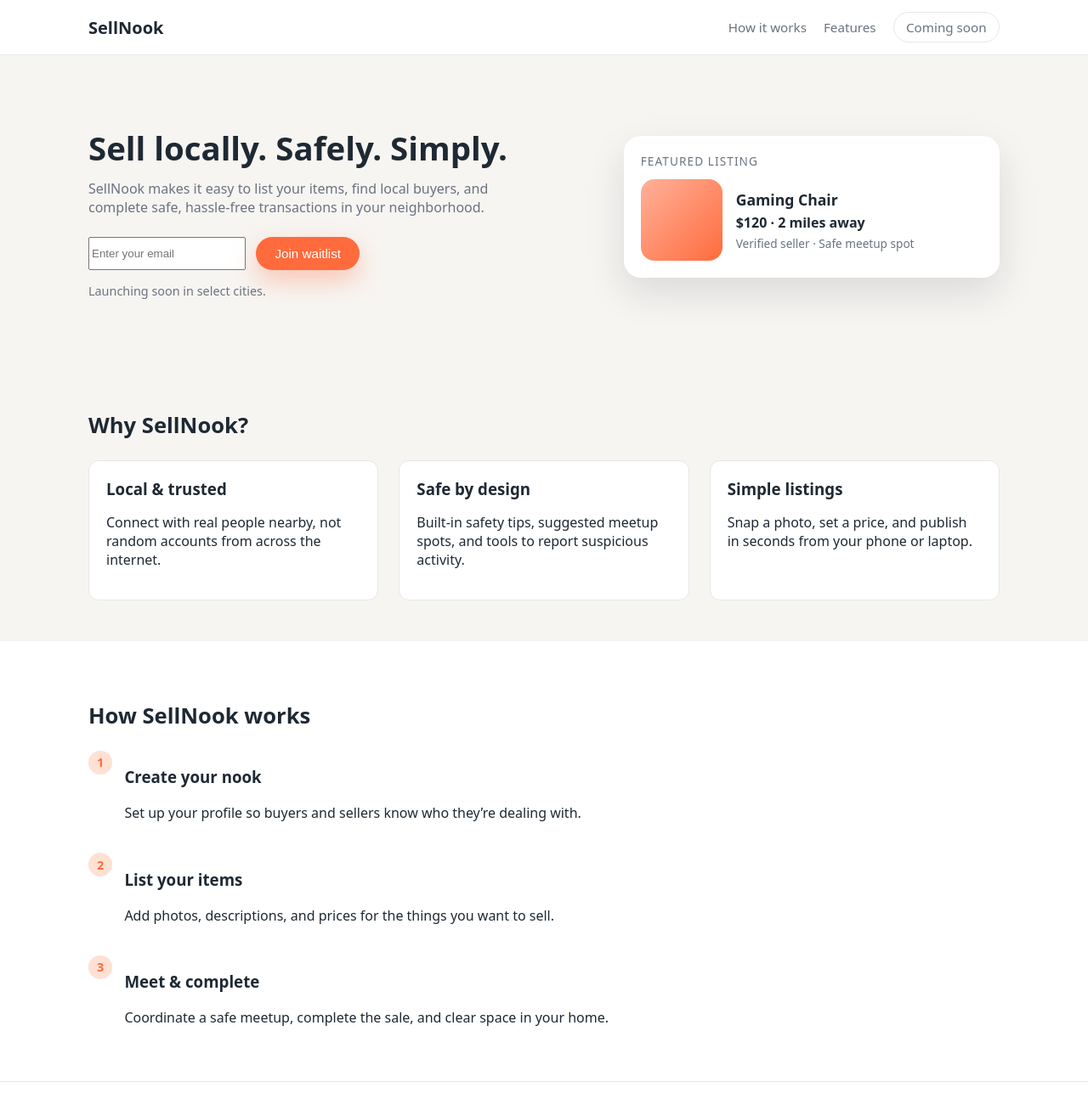
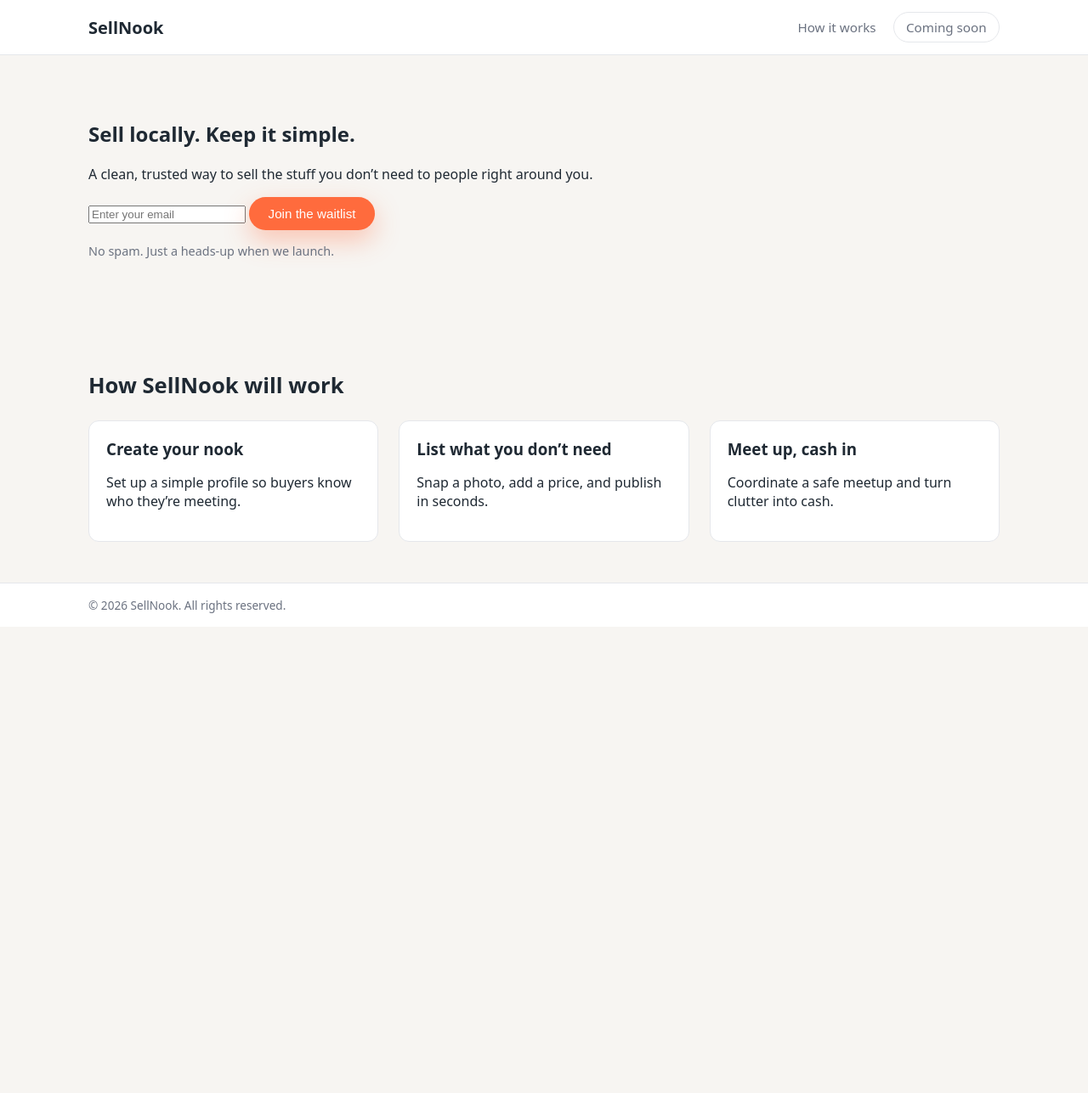
Before and after one commit to pigiyplayz/Sellnook-Frontend, a website: page frontend/index.html in a window 1280 px wide. Shown: the top 1287 px of the page at 85% size. After the commit the page ends 800 px from the top, so only its background shows below. Drawn offline with Linux system fonts and the light colour scheme.

Commit message:
Update index.html

```diff
--- a/frontend/index.html
+++ b/frontend/index.html
@@ -2,7 +2,7 @@
 <html lang="en">
 <head>
   <meta charset="UTF-8" />
-  <title>SellNook – Buy & Sell Locally</title>
+  <title>SellNook – Local Selling, Done Right</title>
   <meta name="viewport" content="width=device-width, initial-scale=1" />
   <link rel="stylesheet" href="styles.css" />
 </head>
@@ -12,88 +12,45 @@
       <div class="sn-logo">SellNook</div>
       <nav class="sn-nav">
         <a href="#how-it-works">How it works</a>
-        <a href="#features">Features</a>
         <a href="coming-soon.html" class="sn-nav-cta">Coming soon</a>
       </nav>
     </div>
   </header>
 
   <main>
-    <section class="sn-hero">
-      <div class="sn-container sn-hero-inner">
-        <div class="sn-hero-text">
-          <h1>Sell locally. Safely. Simply.</h1>
-          <p>
-            SellNook makes it easy to list your items, find local buyers, and
-            complete safe, hassle‑free transactions in your neighborhood.
+    <section class="sn-hero sn-hero-centered">
+      <div class="sn-container sn-hero-centered-inner">
+        <h1>Sell locally. Keep it simple.</h1>
+        <p class="sn-hero-sub">
+          A clean, trusted way to sell the stuff you don’t need to people right around you.
         </p>
 
-          <form id="waitlistForm" class="sn-hero-actions">
+        <form id="waitlistForm" class="sn-hero-form">
           <input type="email" id="email" placeholder="Enter your email" required />
-            <button class="sn-btn sn-btn-primary">Join waitlist</button>
+          <button class="sn-btn sn-btn-primary">Join the waitlist</button>
         </form>
 
-          <p class="sn-hero-note">Launching soon in select cities.</p>
-        </div>
-
-        <div class="sn-hero-card">
-          <div class="sn-hero-card-header">Featured listing</div>
-          <div class="sn-hero-card-body">
-            <div class="sn-hero-card-image"></div>
-            <div class="sn-hero-card-info">
-              <h2>Gaming Chair</h2>
-              <p class="sn-price">$120 · 2 miles away</p>
-              <p class="sn-meta">Verified seller · Safe meetup spot</p>
-            </div>
-          </div>
-        </div>
+        <p class="sn-hero-note">
+          No spam. Just a heads‑up when we launch.
+        </p>
       </div>
     </section>
 
-    <section id="features" class="sn-section">
-      <div class="sn-container">
-        <h2>Why SellNook?</h2>
+    <section id="how-it-works" class="sn-section">
+      <div class="sn-container sn-centered">
+        <h2>How SellNook will work</h2>
         <div class="sn-grid-3">
           <div class="sn-card">
-            <h3>Local & trusted</h3>
-            <p>Connect with real people nearby, not random accounts from across the internet.</p>
+            <h3>Create your nook</h3>
+            <p>Set up a simple profile so buyers know who they’re meeting.</p>
           </div>
           <div class="sn-card">
-            <h3>Safe by design</h3>
-            <p>Built‑in safety tips, suggested meetup spots, and tools to report suspicious activity.</p>
+            <h3>List what you don’t need</h3>
+            <p>Snap a photo, add a price, and publish in seconds.</p>
           </div>
           <div class="sn-card">
-            <h3>Simple listings</h3>
-            <p>Snap a photo, set a price, and publish in seconds from your phone or laptop.</p>
-          </div>
-        </div>
-      </div>
-    </section>
-
-    <section id="how-it-works" class="sn-section sn-section-alt">
-      <div class="sn-container">
-        <h2>How SellNook works</h2>
-        <div class="sn-steps">
-          <div class="sn-step">
-            <span class="sn-step-number">1</span>
-            <div>
-              <h3>Create your nook</h3>
-              <p>Set up your profile so buyers and sellers know who they’re dealing with.</p>
-            </div>
-          </div>
-          <div class="sn-step">
-            <span class="sn-step-number">2</span>
-            <div>
-              <h3>List your items</h3>
-              <p>Add photos, descriptions, and prices for the things you want to sell.</p>
-            </div>
-          </div>
-          <div class="sn-step">
-            <span class="sn-step-number">3</span>
-            <div>
-              <h3>Meet & complete</h3>
-              <p>Coordinate a safe meetup, complete the sale, and clear space in your home.</p>
-            </div>
+            <h3>Meet up, cash in</h3>
+            <p>Coordinate a safe meetup and turn clutter into cash.</p>
           </div>
         </div>
       </div>
@@ -107,20 +64,27 @@
   </footer>
 
   <script>
-    document.getElementById('year').textContent = new Date().getFullYear();
+    document.getElementById("year").textContent = new Date().getFullYear();
 
     document.getElementById("waitlistForm").addEventListener("submit", async (e) => {
       e.preventDefault();
       const email = document.getElementById("email").value;
 
-      await fetch("/api/waitlist", {
+      try {
+        const res = await fetch("/api/waitlist", {
           method: "POST",
           headers: { "Content-Type": "application/json" },
           body: JSON.stringify({ email })
         });
 
-      alert("You're on the waitlist!");
+        if (!res.ok) throw new Error("Request failed");
+
+        alert("You’re on the waitlist. Thanks for being early!");
         e.target.reset();
+      } catch (err) {
+        console.error(err);
+        alert("Something went wrong. Please try again.");
+      }
     });
   </script>
 </body>
```
Lines whose indentation alone changed are shown as unchanged.
